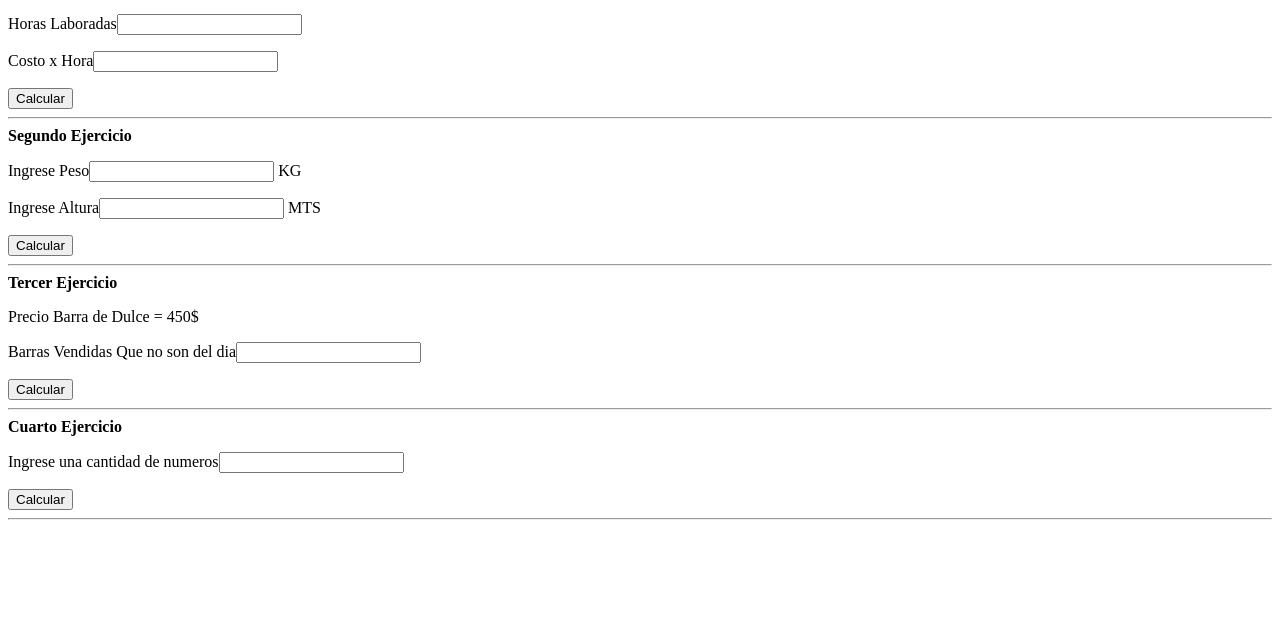
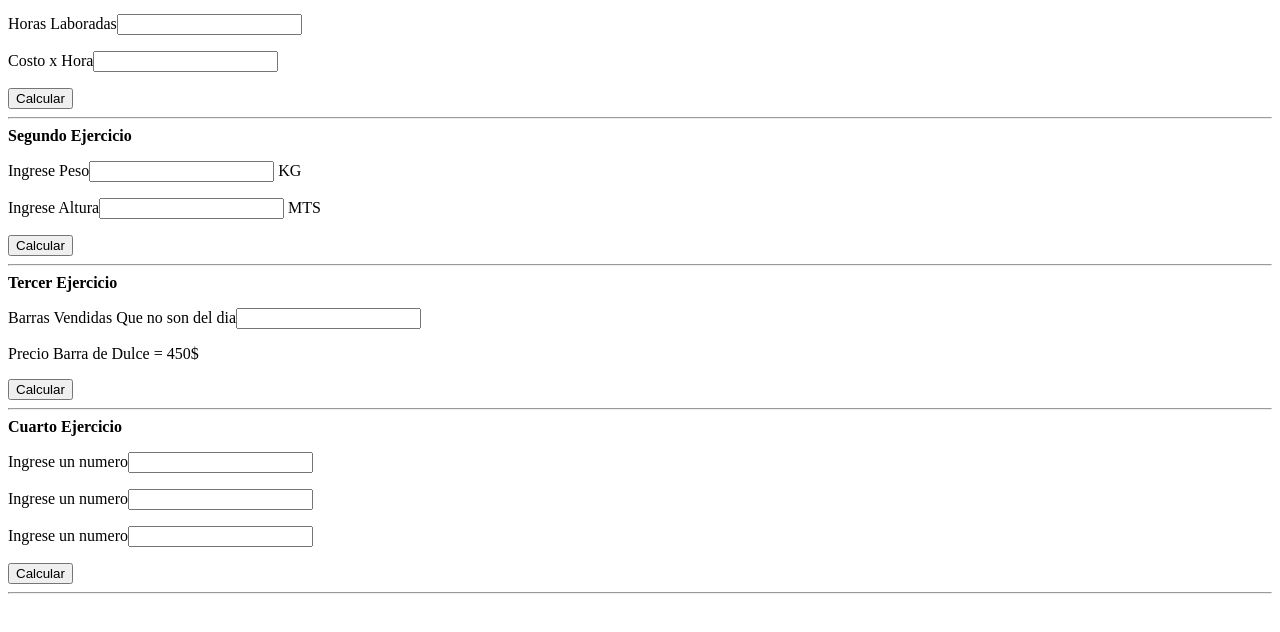
Before and after one commit to sromero96/Ejercicios_JavaScript, a plain HTML site: page index.html in a window 1280 px wide. Shown: the part 100-732 px from the top of the page. Drawn offline with Linux system fonts and the light colour scheme.

Commit message:
Cuarto Punto

```diff
--- a/index.html
+++ b/index.html
@@ -5,9 +5,10 @@
     <title>Ejercicios javascript</title>
 </head>
 
-<body>
+<div class="container">
+    <body>
     <h1>Desarrollo Ejercicios</h1>
-    <div class="Punto_1">
+    <div class="Punto_1,">
         <a><b>Primer Ejercicio</a></b>
         <p>Horas Laboradas<input type="number" name="horas_trabajadas" id="horas"></p>
         <p>Costo x Hora<input type="number" name="costo_hora" id="costo"></p>
@@ -25,19 +26,22 @@
 
     <div class="Punto_3">
         <a><b>Tercer Ejercicio</a></b>
+        <p>Barras Vendidas Que no son del dia<input type="number" name="diaNegativo" id="noSondelDia"></p>
         <p>Precio Barra de Dulce = 450$</p>
-        <p>Barras Vendidas Que no son del dia<input type="number" name="diaNegativo" id="noSondelDia"></p>
         <button id="calcularVentas" onclick="tiendaDulces()">Calcular</button><hr>
         <script type="text/javascript" src="\js\Punto_3.js"></script>
     </div>
 
     <div class="Punto_4">
         <a><b>Cuarto Ejercicio</a></b>
-        <p>Ingrese una cantidad de numeros<input type="number" name="diaNegativo" id="noSondelDia"></p>
-        <button id="CalcularImc" onclick="tiendaDulces()">Calcular</button><hr>
+        <p>Ingrese un numero<input type="number" name="numero1" id="num1"></p>
+        <p>Ingrese un numero<input type="number" name="numero2" id="num2"></p>
+        <p>Ingrese un numero<input type="number" name="numero3" id="num3"></p>
+        <button id="CalcularImc" onclick="calcularSuma()">Calcular</button><hr>
         <script type="text/javascript" src="\js\Punto_4.js"></script>
     </div>
 
+</div>
 </body>
 
 </html>
--- a/js/Punto_3.js
+++ b/js/Punto_3.js
@@ -7,6 +7,5 @@ function tiendaDulces(){
 
         console.log('El precio de la barra por no ser del dia es:' + " " + barraDulce);
         console.log('El Descuento de la barra es de:' + " " + barraDescuento);
-        console.log('El Precio total de la venta es:' + " " + (ventaTotal));
-
+        console.log('El Precio total de la venta es:' + " " + ventaTotal);
 }
--- a/js/Punto_4.js
+++ b/js/Punto_4.js
@@ -0,0 +1,16 @@
+
+    function calcularSuma() {
+        var arregloNum1 = document.getElementById("num1").value;
+        var arregloNum2 = document.getElementById("num2").value;
+        var arregloNum3 = document.getElementById("num3").value;
+        var arrayDatosString = [ arregloNum1, arregloNum2, arregloNum3]
+        var arrayDatosNumber = [];
+        var sumaNumeros = 0;
+
+        for (let i = 0; i < arrayDatosString.length; i++) {
+            arrayDatosNumber.push(parseInt(arrayDatosString[i],10));
+            sumaNumeros = sumaNumeros += arrayDatosNumber[i];
+        }
+
+        console.log("La suma de los numeros es:" + " " + sumaNumeros);
+    }
```
